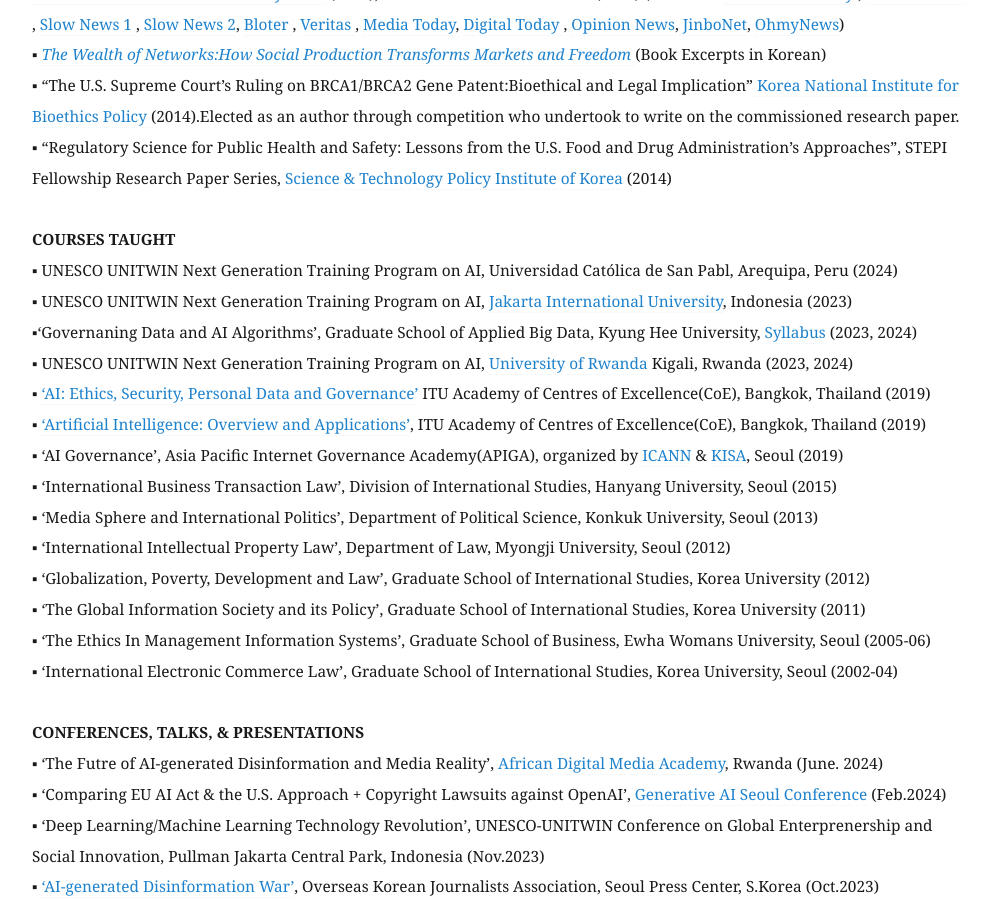
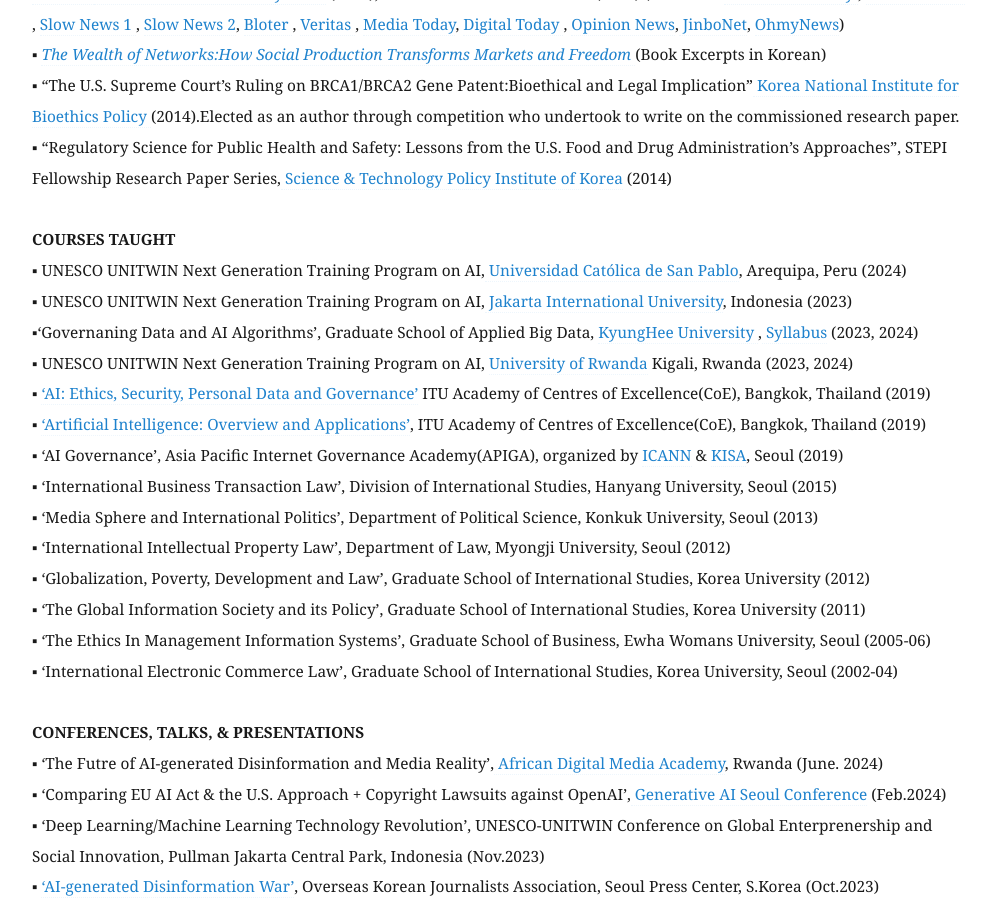
Before and after one commit to eunchangchoi/eunchangchoi.github.io, a Jekyll site: the page built from index.md, in a window 1280 px wide and 900 px high, scrolled down 4461 px. Shown: the whole window, without its empty margins (68-1058 px from the left). Built offline with Jekyll 4.4.1, drawn with Linux system fonts in a browser that asks for light colours.

Commit message:
Update index.md

```diff
--- a/index.md
+++ b/index.md
@@ -84,9 +84,9 @@
 ▪ “Regulatory Science for Public Health and Safety: Lessons from the U.S. Food and Drug Administration’s Approaches”, STEPI Fellowship Research Paper Series,<a href="https://www.stepi.re.kr/site/stepien/main.do"> Science & Technology Policy Institute of Korea</a> (2014)<br>
      <br>
  <strong> COURSES TAUGHT </strong> <br>
-▪ UNESCO UNITWIN Next Generation Training Program on AI, Universidad Católica de San Pabl, Arequipa, Peru (2024) <br>
-▪ UNESCO UNITWIN Next Generation Training Program on AI, <a href="https://jiu.ac/"> Jakarta International University</a>, Indonesia (2023)  <br>
-▪‘Governaning Data and AI Algorithms’, Graduate School of Applied Big Data, Kyung Hee University,<a href="https://t.ly/v-0Aq"> Syllabus</a> (2023, 2024) <br>
+▪ UNESCO UNITWIN Next Generation Training Program on AI,<a href="https://ucsp.edu.pe/"> Universidad Católica de San Pablo</a>, Arequipa, Peru (2024) <br>
+▪ UNESCO UNITWIN Next Generation Training Program on AI,<a href="https://jiu.ac/"> Jakarta International University</a>, Indonesia (2023)  <br>
+▪‘Governaning Data and AI Algorithms’, Graduate School of Applied Big Data, <a href="https://www.khu.ac.kr/eng/user/main/view.do"> KyungHee University </a>,<a href="https://t.ly/v-0Aq"> Syllabus</a> (2023, 2024) <br>
 ▪ UNESCO UNITWIN Next Generation Training Program on AI, <a href="https://ur.ac.rw/"> University of Rwanda</a> Kigali, Rwanda (2023, 2024) <br>
 ▪ <a href="https://www.itu.int/en/ITU-D/Regional-Presence/AsiaPacific/Pages/Events/2019/Artificial-Intelligence-Overview-and-Applications.aspx">‘AI: Ethics, Security, Personal Data and Governance’</a> ITU Academy of Centres of Excellence(CoE), Bangkok, Thailand (2019) <br>
 ▪ <a href="https://www.itu.int/en/ITU-D/Regional-Presence/AsiaPacific/Pages/Events/2019/Artificial-Intelligence-Overview-and-Applications.aspx"> ‘Artificial Intelligence: Overview and Applications’</a>, ITU Academy of Centres of Excellence(CoE), Bangkok, Thailand (2019) <br>
```
